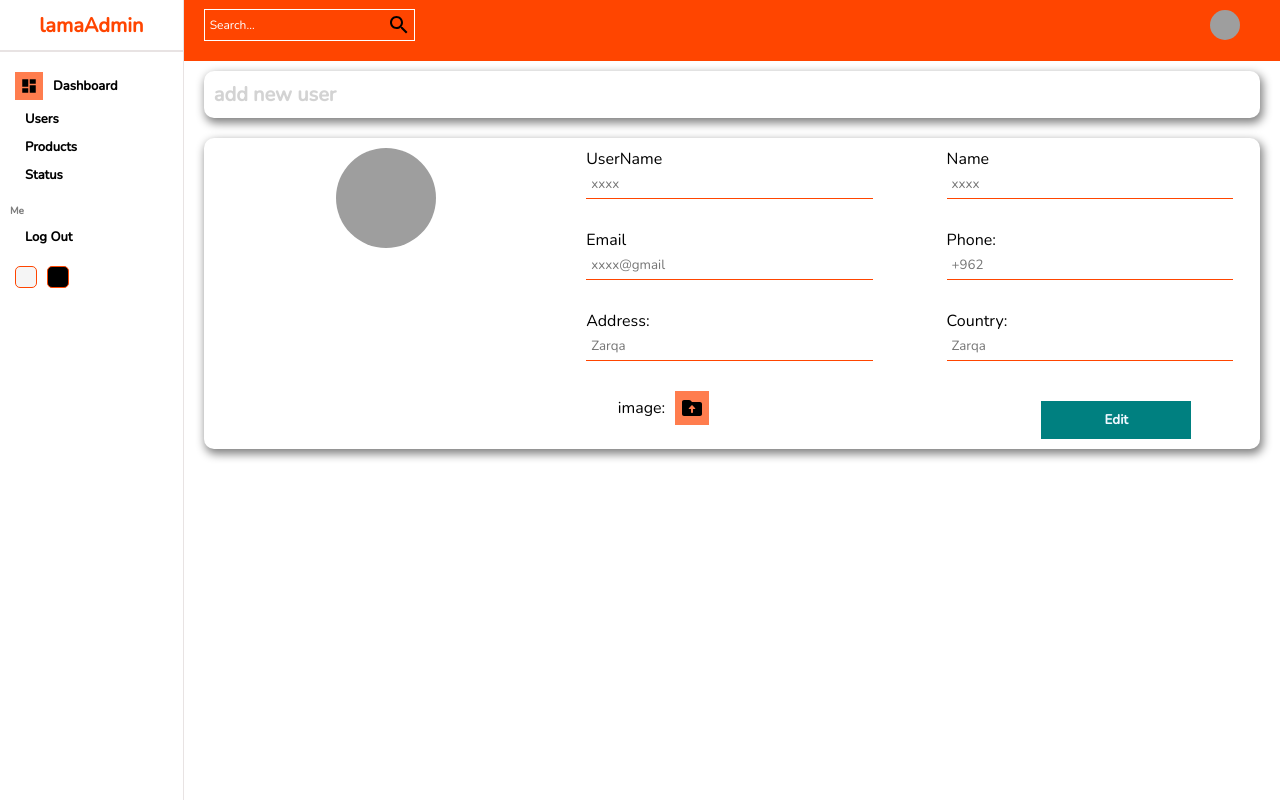
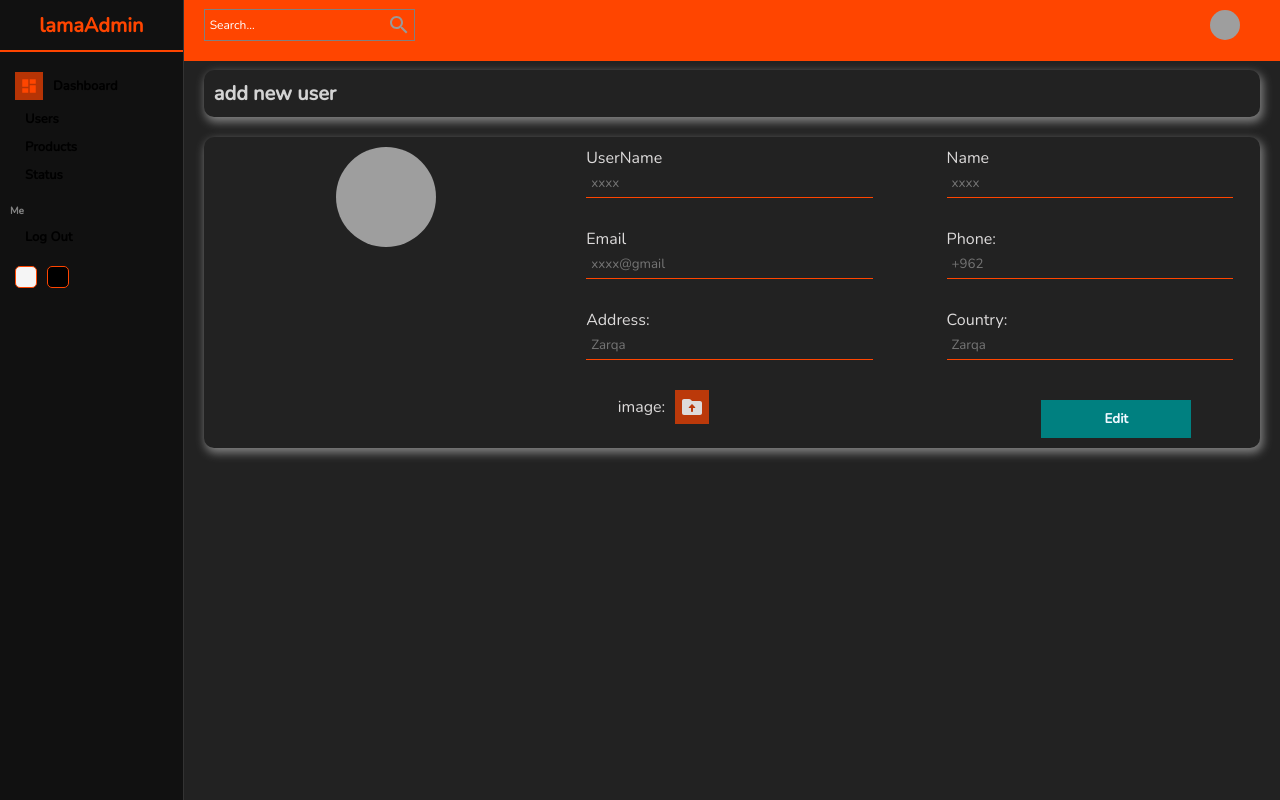
Before and after one commit to Dokkaneh/ReactDashboard, a React (Create React App) app: page /users/new in a window 1280 px wide. Built offline with nearby package versions, Linux system fonts and the light colour scheme; grey boxes are pictures that could not be loaded.

Commit message:
Mode Toggle Modified

```diff
--- a/src/App.js
+++ b/src/App.js
@@ -9,11 +9,14 @@ import {
   Route
 }
   from "react-router-dom";
+  import "./style/dark.scss"
 import { productInputs, userInputs } from "./formSource";
-
+import { useContext } from 'react';
+import { DarkModeContext } from './context/darkModeContext';
 function App() {
+  const { darkMode } = useContext(DarkModeContext);
   return (
-    <div className="app dark">
+    <div className={darkMode?"app dark":"app"}>
       <Router>
         <Routes>
           <Route path="/" >
--- a/src/components/datatable/Datatable.jsx
+++ b/src/components/datatable/Datatable.jsx
@@ -1,18 +1,23 @@
-import React from 'react'
+import React, { useState } from 'react'
 import "./datatable.scss"
 import { DataGrid } from '@material-ui/data-grid';
 
 import { userColumns, userRows } from "../../datatablerows"
 import { Link } from 'react-router-dom';
 const Datatable = () => {
+  const [data, setData] = useState(userRows);
+  const handleDelete = (id) => {
+    setData(data.filter((item)=>item.id !== id))
+  }
     const actionColumn = [{
-        field: "action", headerName: "Action", width: 200, renderCell: () => {
+      field: "action", headerName: "Action", width: 200,
+      renderCell: (params) => {
             return (
               <div className="cellAction">
                 <Link to="/users/test" style={{textDecoration:"none"}}>
                   <button className="viewButton">view</button>
                 </Link>
-                  <button className="deleteButton">Delete</button>
+                  <button className="deleteButton" onClick={()=>handleDelete(params.row.id)}>Delete</button>
                 </div>
             )
         }
@@ -27,7 +32,7 @@ const Datatable = () => {
       </Link>
       <DataGrid
         className='datagrid'
-        rows={userRows}
+        rows={data}
         columns={userColumns.concat(actionColumn)}
                   pageSize={9}
                   rowsPerPageOptions={[9]}
--- a/src/components/sidebar/Sidebar.jsx
+++ b/src/components/sidebar/Sidebar.jsx
@@ -1,7 +1,11 @@
 import "./Sidebar.scss";
 import DashboardIcon from '@mui/icons-material/Dashboard';
 import { NavLink } from "react-router-dom";
+import { DarkModeContext } from "../../context/darkModeContext";
+import { useContext } from "react";
 const Sidebar = () => {
+    const { dispatch } = useContext(DarkModeContext);
+
   return (
       <div className="sidebar">
           <div className="top">
@@ -26,8 +30,10 @@ const Sidebar = () => {
               </ul>
           </div>
           <div className="bottom">
-              <div className="colorOption"></div>
-              <div className="colorOption"></div>
+              <div className="colorOption"
+                  onClick={() => dispatch({ type: "LIGHT" })}></div>
+              <div className="colorOption"
+                  onClick={() => dispatch({ type: "DARK" })}></div>
           </div>
     </div>
   )
--- /dev/null
+++ b/src/context/darkModeContext.js
@@ -0,0 +1,18 @@
+import { createContext, useReducer } from "react"
+import DarkModeReducer from "./darkModeReducer";
+
+const INITIAL_STATE = {
+    darkMode: true
+}
+export const DarkModeContext = createContext(INITIAL_STATE);
+
+
+export const DarkModeContextProvider = ({ children }) => {
+    const [state,dispatch]= useReducer(DarkModeReducer,INITIAL_STATE)
+    return (
+        <DarkModeContext.Provider
+        value={{ darkMode: state.darkMode, dispatch }}>
+            {children}
+        </DarkModeContext.Provider>
+    )
+}
--- /dev/null
+++ b/src/context/darkModeReducer.js
@@ -0,0 +1,24 @@
+const DarkModeReducer = (state, action) => {
+
+switch (action.type) {
+    case "LIGHT": {
+        return {
+            darkMode: false
+        };
+    }
+    case "DARK": {
+        return {
+            darkMode: true,
+        };
+    }
+    case "TOGGLE": {
+        return {
+            darkMode: !state.darkMode,
+        };
+        }
+    default:
+        return state;
+}
+
+}
+export default DarkModeReducer;
--- a/src/index.js
+++ b/src/index.js
@@ -1,10 +1,13 @@
 import React from 'react';
 import ReactDOM from 'react-dom/client';
 import App from './App';
+import { DarkModeContextProvider } from './context/darkModeContext';
 
 const root = ReactDOM.createRoot(document.getElementById('root'));
 root.render(
   <React.StrictMode>
-    <App />
+    <DarkModeContextProvider>
+      <App />
+      </DarkModeContextProvider>
   </React.StrictMode>
 );
```
